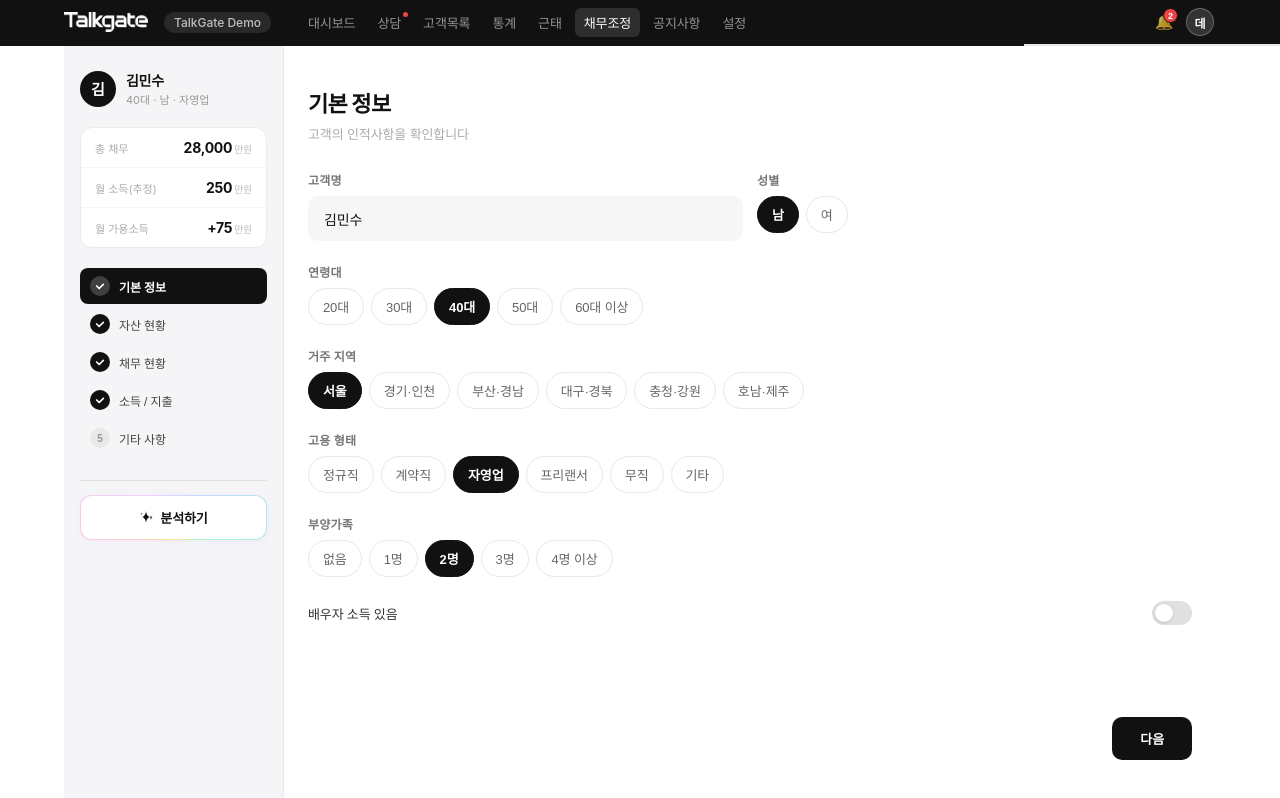
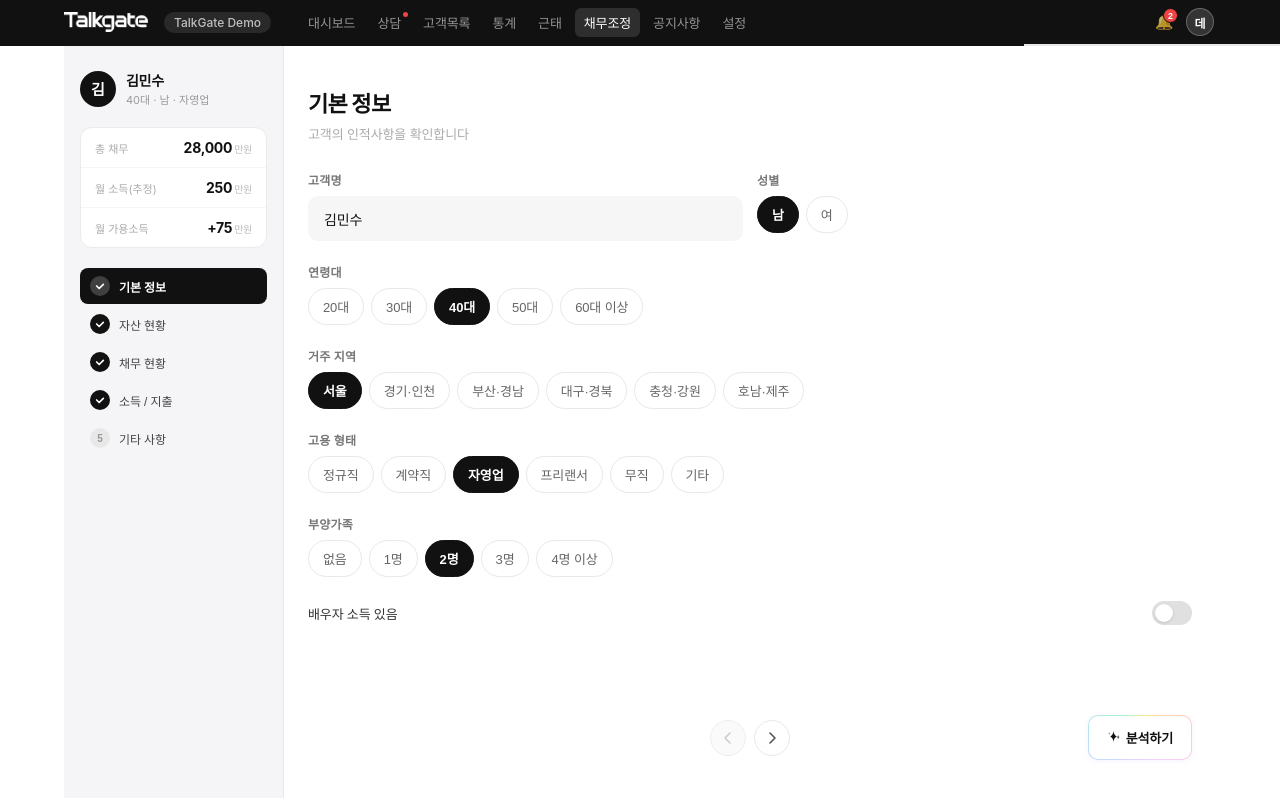
Before and after one commit to hihireo/crm-prototype, a React (Create React App) app: page /checklist/form in a window 1280 px wide. Built offline with nearby package versions, Linux system fonts and the light colour scheme.

Commit message:
ui약간수정

```diff
--- a/src/pages/sample/SampleChecklistPage.css
+++ b/src/pages/sample/SampleChecklistPage.css
@@ -107,19 +107,6 @@
 
 .scl-step-label { font-size: 12px; color: #444; letter-spacing: -0.01em; }
 
-/* 분析하기 버튼 래퍼 */
-.scl-analyze-wrap {
-  padding: 14px 0 4px;
-  border-top: 1px solid #e0e0e0;
-  margin-top: 4px;
-}
-
-/* 데스크탑: sidebar-body 안 — 항상 표시 */
-.scl-analyze-desktop { display: block; }
-
-/* 모바일: sidebar 직계 자식 — 기본 숨김, 모바일에서만 표시 */
-.scl-analyze-mobile { display: none; }
-
 /* 레인보우 테두리를 위한 CSS custom property 애니메이션 */
 @property --scl-angle {
   syntax: '<angle>';
@@ -129,31 +116,6 @@
 
 @keyframes scl-rainbow-spin {
   to { --scl-angle: 360deg; }
-}
-
-.scl-analyze-btn {
-  width: 100%;
-  padding: 12px 0;
-  color: #111;
-  border-radius: 12px;
-  font-size: 13px; font-weight: 700;
-  cursor: pointer; letter-spacing: -0.01em;
-  display: flex; align-items: center; justify-content: center;
-  /* 흰 배경 + 파스텔 레인보우 테두리 (은은하게) */
-  background:
-    linear-gradient(#fff, #fff) padding-box,
-    conic-gradient(from var(--scl-angle), #ddd6fe, #bfdbfe, #a5f3d0, #fde68a, #fecaca, #f5d0fe, #ddd6fe) border-box;
-  border: 1.5px solid transparent;
-  animation: scl-rainbow-spin 10s linear infinite;
-  box-shadow: 0 1px 6px rgba(139,92,246,0.08);
-  transition: box-shadow 0.2s;
-}
-.scl-analyze-btn:hover {
-  background:
-    linear-gradient(#f8f7ff, #f8f7ff) padding-box,
-    conic-gradient(from var(--scl-angle), #ddd6fe, #bfdbfe, #a5f3d0, #fde68a, #fecaca, #f5d0fe, #ddd6fe) border-box;
-  border: 1.5px solid transparent;
-  box-shadow: 0 3px 14px rgba(139,92,246,0.14);
 }
 
 /* X 닫기 버튼 — 정보 수정 모드 */
@@ -815,7 +777,7 @@
     overflow: visible;
   }
 
-  /* 모바일 탑바: 단계 정보(좌) + 분석하기 버튼(우) + 화살표(하단 중앙) */
+  /* 모바일 탑바: 단계 정보(좌) + 화살표(하단 중앙) */
   .scl-mobile-topbar {
     display: flex;
     align-items: center;
@@ -855,25 +817,6 @@
     white-space: nowrap;
   }
 
-  /* 탑바 내 분석하기 버튼 */
-  .scl-mobile-analyze-btn {
-    display: flex;
-    align-items: center;
-    flex-shrink: 0;
-    padding: 6px 12px;
-    background:
-      linear-gradient(#fff, #fff) padding-box,
-      conic-gradient(from var(--scl-angle), #ddd6fe, #bfdbfe, #a5f3d0, #fde68a, #fecaca, #f5d0fe, #ddd6fe) border-box;
-    border: 1.5px solid transparent;
-    border-radius: 20px;
-    font-size: 12px;
-    font-weight: 700;
-    color: #111;
-    cursor: pointer;
-    letter-spacing: -0.01em;
-    animation: scl-rainbow-spin 10s linear infinite;
-  }
-
   /* 열고 닫기 화살표 — 하단 중앙 절대 위치 */
   .scl-mobile-toggle {
     position: absolute;
@@ -900,10 +843,6 @@
     padding: 14px 16px 16px;
   }
   .scl-sidebar.mobile-open .scl-sidebar-body { display: flex; }
-
-  /* 분석하기 버튼: 탑바 내부로 통합됐으므로 기존 외부 영역 숨김 */
-  .scl-analyze-desktop { display: none; }
-  .scl-analyze-mobile { display: none; }
 
   /* X 버튼: 모바일 위치 */
   .scl-close-btn {
@@ -946,26 +885,107 @@
     margin-top: 16px;
   }
   .scl-btn-prev,
-  .scl-btn-next { flex: 1; text-align: center; padding: 14px; }
+  .scl-btn-next {
+    width: 40px;
+    height: 40px;
+    padding: 0;
+  }
+  .scl-nav-analyze {
+    padding: 12px 14px;
+    font-size: 12px;
+  }
 }
 
 /* Bottom nav */
 .scl-nav-btns {
-  display: flex; gap: 8px; justify-content: flex-end;
-  padding-top: 28px; margin-top: auto;
+  display: grid;
+  grid-template-columns: 1fr auto 1fr;
+  align-items: center;
+  gap: 8px;
+  padding-top: 28px;
+  margin-top: auto;
 }
-.scl-btn-prev {
-  padding: 12px 22px; border: 1px solid #e0e0e0; border-radius: 10px;
-  background: #fff; font-size: 13px; font-weight: 600; color: #555;
-  cursor: pointer; letter-spacing: -0.01em; transition: background 0.12s;
+
+.scl-nav-center {
+  grid-column: 2;
+  display: flex;
+  align-items: center;
+  gap: 8px;
 }
-.scl-btn-prev:hover { background: #f5f5f5; }
 
+.scl-btn-prev,
 .scl-btn-next {
-  padding: 12px 28px;
-  background: #111; color: #fff; border: none;
-  border-radius: 10px; font-size: 13px; font-weight: 700;
-  cursor: pointer; letter-spacing: -0.01em;
-  transition: background 0.12s;
+  display: inline-flex;
+  align-items: center;
+  justify-content: center;
+  width: 36px;
+  height: 36px;
+  padding: 0;
+  border: 1px solid #e8e8e8;
+  border-radius: 50%;
+  background: #fff;
+  color: #555;
+  cursor: pointer;
+  transition: background 0.12s, color 0.12s, border-color 0.12s;
 }
-.scl-btn-next:hover { background: #333; }
+.scl-btn-prev:hover:not(:disabled),
+.scl-btn-next:hover:not(:disabled) {
+  background: #f5f5f5;
+  color: #111;
+  border-color: #ddd;
+}
+.scl-btn-prev:disabled,
+.scl-btn-next:disabled {
+  color: #ccc;
+  border-color: #eee;
+  background: #fafafa;
+  cursor: not-allowed;
+}
+
+.scl-nav-analyze {
+  grid-column: 3;
+  justify-self: end;
+  display: inline-flex;
+  align-items: center;
+  gap: 6px;
+  padding: 12px 18px;
+  color: #111;
+  border-radius: 10px;
+  font-size: 13px;
+  font-weight: 700;
+  cursor: pointer;
+  letter-spacing: -0.01em;
+  background:
+    linear-gradient(#fff, #fff) padding-box,
+    conic-gradient(
+      from var(--scl-angle),
+      #ddd6fe,
+      #bfdbfe,
+      #a5f3d0,
+      #fde68a,
+      #fecaca,
+      #f5d0fe,
+      #ddd6fe
+    )
+    border-box;
+  border: 1.5px solid transparent;
+  animation: scl-rainbow-spin 10s linear infinite;
+  box-shadow: 0 1px 6px rgba(139, 92, 246, 0.08);
+  transition: box-shadow 0.2s, background 0.2s;
+}
+.scl-nav-analyze:hover {
+  background:
+    linear-gradient(#f8f7ff, #f8f7ff) padding-box,
+    conic-gradient(
+      from var(--scl-angle),
+      #ddd6fe,
+      #bfdbfe,
+      #a5f3d0,
+      #fde68a,
+      #fecaca,
+      #f5d0fe,
+      #ddd6fe
+    )
+    border-box;
+  box-shadow: 0 3px 14px rgba(139, 92, 246, 0.14);
+}
--- a/src/pages/sample/SampleChecklistPage.js
+++ b/src/pages/sample/SampleChecklistPage.js
@@ -613,32 +613,6 @@ const SampleChecklistPage = () => {
                 {currentSection.label}
               </span>
             </div>
-            {/* 분석하기 버튼 (우) */}
-            <button className="scl-mobile-analyze-btn" onClick={goToResult}>
-              <svg
-                width="11"
-                height="11"
-                viewBox="0 0 14 14"
-                fill="none"
-                style={{ marginRight: 5, flexShrink: 0 }}
-              >
-                <path
-                  d="M7 0C7.2 2.8 8.2 4.8 10.5 6C8.2 7.2 7.2 9.2 7 12C6.8 9.2 5.8 7.2 3.5 6C5.8 4.8 6.8 2.8 7 0Z"
-                  fill="currentColor"
-                />
-                <path
-                  d="M12 4C12.1 5.2 12.6 6 13.5 6.5C12.6 7 12.1 7.8 12 9C11.9 7.8 11.4 7 10.5 6.5C11.4 6 11.9 5.2 12 4Z"
-                  fill="currentColor"
-                  opacity="0.5"
-                />
-                <path
-                  d="M2 8C2.1 8.8 2.5 9.3 3 9.5C2.5 9.7 2.1 10.2 2 11C1.9 10.2 1.5 9.7 1 9.5C1.5 9.3 1.9 8.8 2 8Z"
-                  fill="currentColor"
-                  opacity="0.5"
-                />
-              </svg>
-              분석하기
-            </button>
             {/* 열고 닫기 — 전체 바 클릭 영역 */}
             <button
               className={`scl-mobile-toggle ${sidebarOpen ? "open" : ""}`}
@@ -735,64 +709,6 @@ const SampleChecklistPage = () => {
                 );
               })}
             </nav>
-
-            {/* 분석하기 버튼 — 데스크탑: 단계 메뉴 바로 아래 */}
-            <div className="scl-analyze-wrap scl-analyze-desktop">
-              <button className="scl-analyze-btn" onClick={goToResult}>
-                <svg
-                  width="14"
-                  height="14"
-                  viewBox="0 0 14 14"
-                  fill="none"
-                  style={{ marginRight: 7, flexShrink: 0 }}
-                >
-                  <path
-                    d="M7 0C7.2 2.8 8.2 4.8 10.5 6C8.2 7.2 7.2 9.2 7 12C6.8 9.2 5.8 7.2 3.5 6C5.8 4.8 6.8 2.8 7 0Z"
-                    fill="currentColor"
-                  />
-                  <path
-                    d="M12 4C12.1 5.2 12.6 6 13.5 6.5C12.6 7 12.1 7.8 12 9C11.9 7.8 11.4 7 10.5 6.5C11.4 6 11.9 5.2 12 4Z"
-                    fill="currentColor"
-                    opacity="0.7"
-                  />
-                  <path
-                    d="M2.5 1C2.55 1.9 2.9 2.5 3.5 2.8C2.9 3.1 2.55 3.7 2.5 4.5C2.45 3.7 2.1 3.1 1.5 2.8C2.1 2.5 2.45 1.9 2.5 1Z"
-                    fill="currentColor"
-                    opacity="0.5"
-                  />
-                </svg>
-                분석하기
-              </button>
-            </div>
-          </div>
-
-          {/* 분석하기 버튼 — 모바일: 단계 인디케이터 바로 아래 항상 노출 */}
-          <div className="scl-analyze-wrap scl-analyze-mobile">
-            <button className="scl-analyze-btn" onClick={goToResult}>
-              <svg
-                width="14"
-                height="14"
-                viewBox="0 0 14 14"
-                fill="none"
-                style={{ marginRight: 7, flexShrink: 0 }}
-              >
-                <path
-                  d="M7 0C7.2 2.8 8.2 4.8 10.5 6C8.2 7.2 7.2 9.2 7 12C6.8 9.2 5.8 7.2 3.5 6C5.8 4.8 6.8 2.8 7 0Z"
-                  fill="currentColor"
-                />
-                <path
-                  d="M12 4C12.1 5.2 12.6 6 13.5 6.5C12.6 7 12.1 7.8 12 9C11.9 7.8 11.4 7 10.5 6.5C11.4 6 11.9 5.2 12 4Z"
-                  fill="currentColor"
-                  opacity="0.7"
-                />
-                <path
-                  d="M2.5 1C2.55 1.9 2.9 2.5 3.5 2.8C2.9 3.1 2.55 3.7 2.5 4.5C2.45 3.7 2.1 3.1 1.5 2.8C2.1 2.5 2.45 1.9 2.5 1Z"
-                  fill="currentColor"
-                  opacity="0.5"
-                />
-              </svg>
-              분석하기
-            </button>
           </div>
         </aside>
 
@@ -1663,16 +1579,83 @@ const SampleChecklistPage = () => {
 
             {/* 하단 버튼 */}
             <div className="scl-nav-btns">
-              {currentIdx > 0 && (
-                <button className="scl-btn-prev" onClick={handlePrev}>
-                  이전
+              <div className="scl-nav-center">
+                <button
+                  type="button"
+                  className="scl-btn-prev"
+                  onClick={handlePrev}
+                  disabled={currentIdx === 0}
+                  aria-label="이전"
+                >
+                  <svg
+                    width="16"
+                    height="16"
+                    viewBox="0 0 16 16"
+                    fill="none"
+                    aria-hidden="true"
+                  >
+                    <path
+                      d="M10 3L5 8l5 5"
+                      stroke="currentColor"
+                      strokeWidth="1.6"
+                      strokeLinecap="round"
+                      strokeLinejoin="round"
+                    />
+                  </svg>
                 </button>
-              )}
-              {!isLast && (
-                <button className="scl-btn-next" onClick={handleNext}>
-                  다음
+                <button
+                  type="button"
+                  className="scl-btn-next"
+                  onClick={handleNext}
+                  disabled={isLast}
+                  aria-label="다음"
+                >
+                  <svg
+                    width="16"
+                    height="16"
+                    viewBox="0 0 16 16"
+                    fill="none"
+                    aria-hidden="true"
+                  >
+                    <path
+                      d="M6 3l5 5-5 5"
+                      stroke="currentColor"
+                      strokeWidth="1.6"
+                      strokeLinecap="round"
+                      strokeLinejoin="round"
+                    />
+                  </svg>
                 </button>
-              )}
+              </div>
+              <button
+                type="button"
+                className="scl-nav-analyze"
+                onClick={goToResult}
+              >
+                <svg
+                  width="13"
+                  height="13"
+                  viewBox="0 0 14 14"
+                  fill="none"
+                  aria-hidden="true"
+                >
+                  <path
+                    d="M7 0C7.2 2.8 8.2 4.8 10.5 6C8.2 7.2 7.2 9.2 7 12C6.8 9.2 5.8 7.2 3.5 6C5.8 4.8 6.8 2.8 7 0Z"
+                    fill="currentColor"
+                  />
+                  <path
+                    d="M12 4C12.1 5.2 12.6 6 13.5 6.5C12.6 7 12.1 7.8 12 9C11.9 7.8 11.4 7 10.5 6.5C11.4 6 11.9 5.2 12 4Z"
+                    fill="currentColor"
+                    opacity="0.7"
+                  />
+                  <path
+                    d="M2.5 1C2.55 1.9 2.9 2.5 3.5 2.8C2.9 3.1 2.55 3.7 2.5 4.5C2.45 3.7 2.1 3.1 1.5 2.8C2.1 2.5 2.45 1.9 2.5 1Z"
+                    fill="currentColor"
+                    opacity="0.5"
+                  />
+                </svg>
+                분석하기
+              </button>
             </div>
           </div>
         </main>
```
